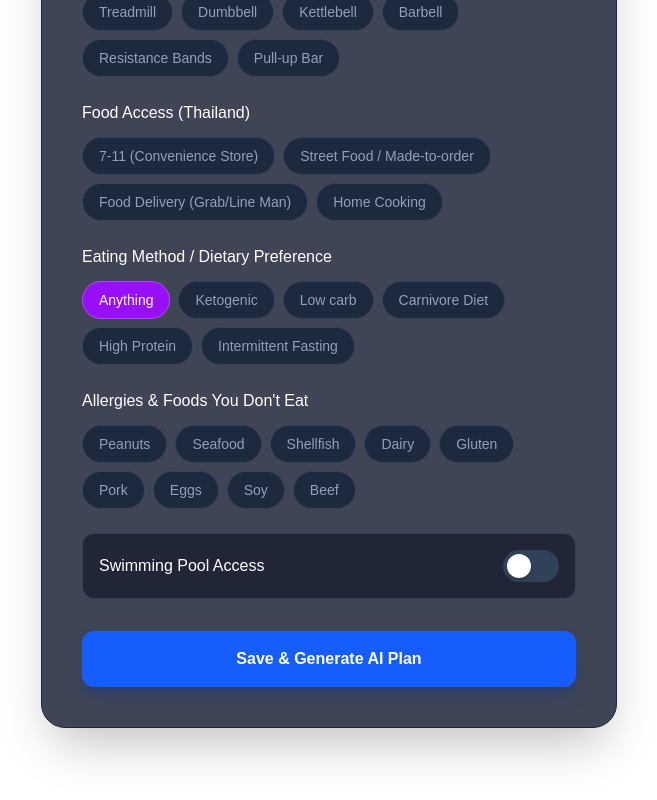
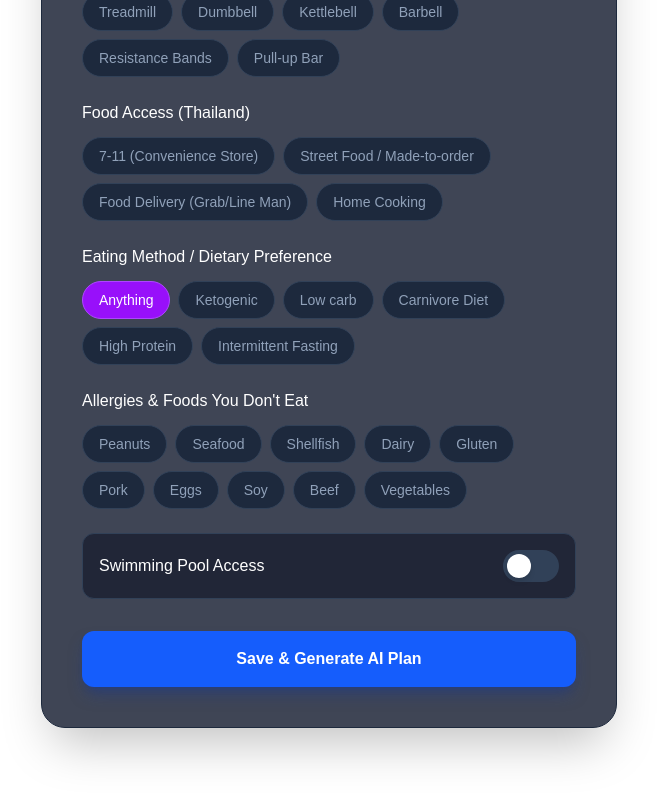
Before and after one commit to boomelm36-beep/ai-fitness-app, a Next.js app: page /onboarding in a window 1280 px wide. Shown: the part 555-1355 px from the top of the page, without its empty margins (311-968 px from the left). Built offline with nearby package versions, Linux system fonts and the light colour scheme; no server answers.

Commit message:
Update Nutrition and Exercise Result

```diff
--- a/app/onboarding/page.tsx
+++ b/app/onboarding/page.tsx
@@ -8,7 +8,7 @@ import { useAppStore } from "@/store";
 const EQUIPMENT_OPTIONS = ["Treadmill", "Dumbbell", "Kettlebell", "Barbell", "Resistance Bands", "Pull-up Bar"];
 const FOOD_OPTIONS = ["7-11 (Convenience Store)", "Street Food / Made-to-order", "Food Delivery (Grab/Line Man)", "Home Cooking"];
 const EATING_METHODS = ["Anything", "Ketogenic", "Low carb", "Carnivore Diet", "High Protein", "Intermittent Fasting"];
-const ALLERGY_OPTIONS = ["Peanuts", "Seafood", "Shellfish", "Dairy", "Gluten", "Pork", "Eggs", "Soy", "Beef"];
+const ALLERGY_OPTIONS = ["Peanuts", "Seafood", "Shellfish", "Dairy", "Gluten", "Pork", "Eggs", "Soy", "Beef", "Vegetables"];
 
 export default function Onboarding() {
   const [stats, setStats] = useState({
```
